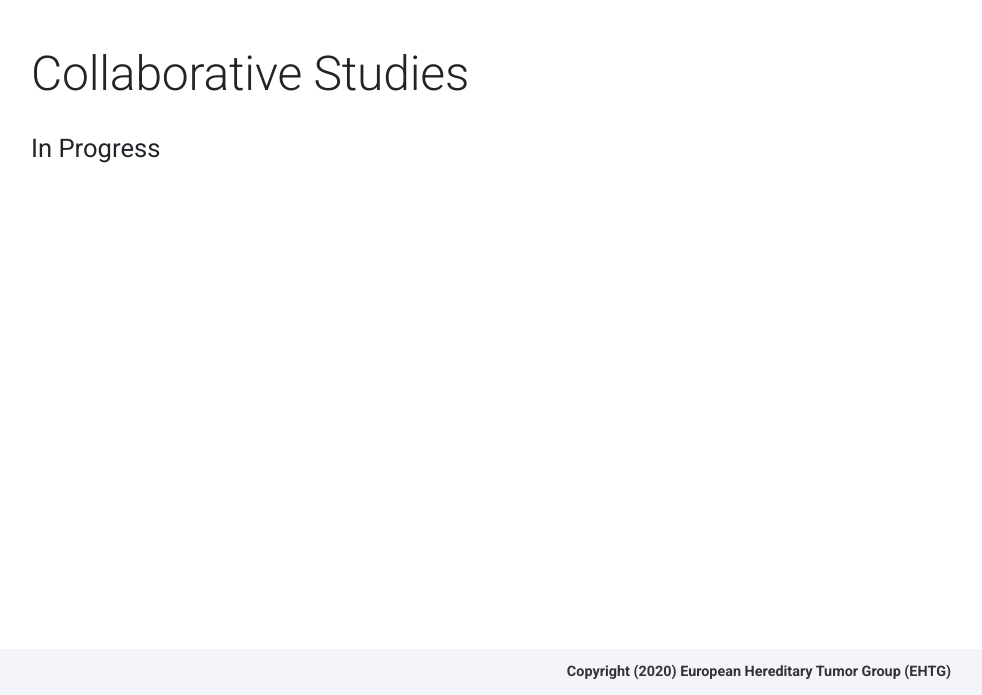
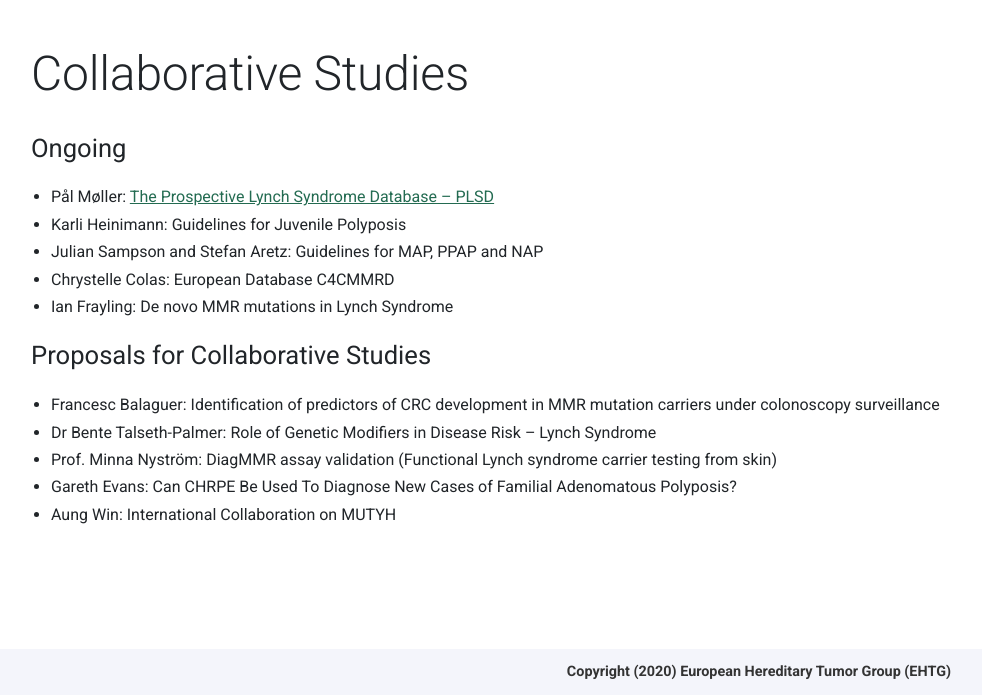
Before and after one commit to ehtg/ehtg.github.io, a plain HTML site: page collaborative/index.html in a window 1280 px wide. Shown: the part 105-800 px from the top of the page, without its empty margins (149-1131 px from the left). Drawn offline with Linux system fonts and the light colour scheme.

Commit message:
Added collaborative studies content

```diff
--- a/collaborative/index.html
+++ b/collaborative/index.html
@@ -139,7 +139,22 @@
 
 <h1 class="title">Collaborative Studies</h1>
 <div class="content">
-  <h3 id="in-progress">In Progress</h3>
+  <h3 id="ongoing">Ongoing</h3>
+<ul>
+<li>Pål Møller: <a href="https://plsd.eu">The Prospective Lynch Syndrome Database – PLSD</a></li>
+<li>Karli Heinimann: Guidelines for Juvenile Polyposis</li>
+<li>Julian Sampson and Stefan Aretz: Guidelines for MAP, PPAP and NAP</li>
+<li>Chrystelle Colas: European Database C4CMMRD</li>
+<li>Ian Frayling: De novo MMR mutations in Lynch Syndrome</li>
+</ul>
+<h3 id="proposals-for-collaborative-studies">Proposals for Collaborative Studies</h3>
+<ul>
+<li>Francesc Balaguer: Identification of predictors of CRC development in MMR mutation carriers under colonoscopy surveillance</li>
+<li>Dr Bente Talseth-Palmer: Role of Genetic Modifiers in Disease Risk – Lynch Syndrome</li>
+<li>Prof. Minna Nyström: DiagMMR assay validation (Functional Lynch syndrome carrier testing from skin)</li>
+<li>Gareth Evans: Can CHRPE Be Used To Diagnose New Cases of Familial Adenomatous Polyposis?</li>
+<li>Aung Win: International Collaboration on MUTYH</li>
+</ul>
 
 </div>
 
```
